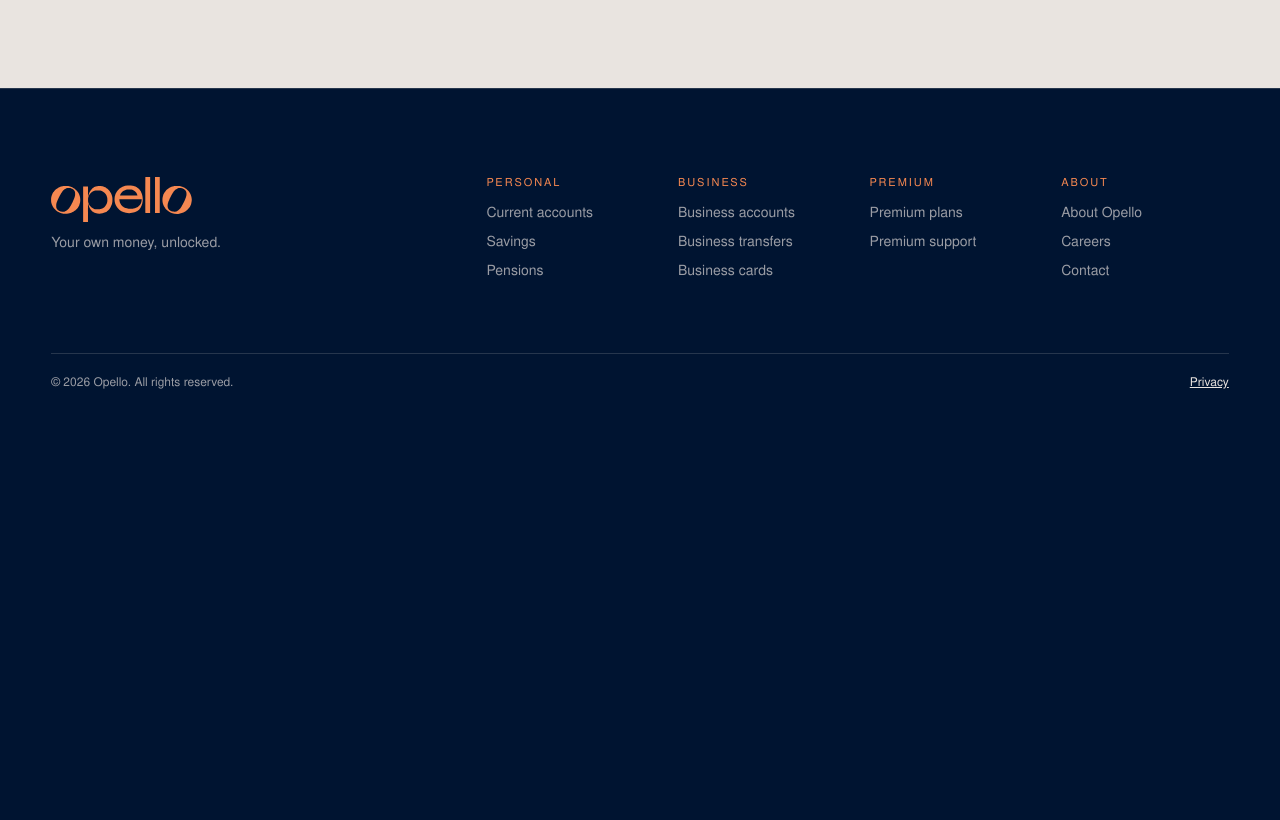
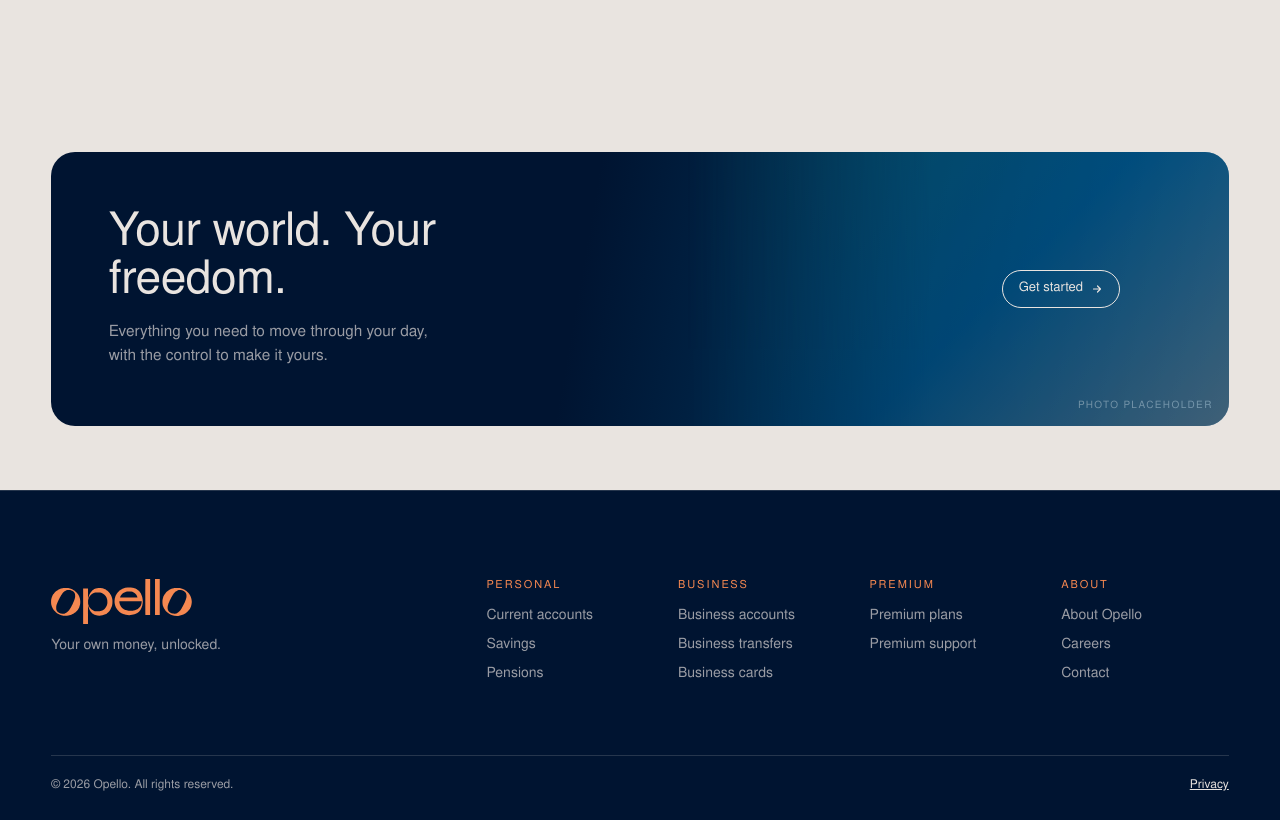
Before and after one commit to opello-uk/website, a SvelteKit app: page /studio in a window 1280 px wide. Shown: the part 1938-2758 px from the top of the page. Before the commit the page ends 2356 px from the top, so only its background shows below. Built offline with nearby package versions, Linux system fonts and the light colour scheme.

Commit message:
Studio: navy banner 'Your world. Your freedom.' (placeholder copy and photo)
🪂 Generated with [Skydive](https://skydive.com)

```diff
--- /dev/null
+++ b/src/lib/studio/StudioBanner.svelte
@@ -0,0 +1,151 @@
+<script lang="ts">
+	// "Your world. Your freedom." navy banner. Copy is placeholder from the deck; confirm before launch.
+</script>
+
+<section class="banner" aria-labelledby="banner-title">
+	<div class="card">
+		<div class="art" role="img" aria-label="Placeholder photo">
+			<span class="ph-label">Photo placeholder</span>
+		</div>
+
+		<div class="copy">
+			<!-- Placeholder copy: confirm before launch -->
+			<h2 id="banner-title">Your world. Your freedom.</h2>
+			<p>
+				Everything you need to move through your day, with the control to make it yours.
+			</p>
+		</div>
+
+		<a class="cta" href="#banner-title">
+			<span>Get started</span>
+			<svg viewBox="0 0 24 24" width="12" height="12" aria-hidden="true" focusable="false">
+				<path
+					d="M5 12h13M13 6l6 6-6 6"
+					fill="none"
+					stroke="currentColor"
+					stroke-width="2.4"
+					stroke-linecap="round"
+					stroke-linejoin="round"
+				/>
+			</svg>
+		</a>
+	</div>
+</section>
+
+<style>
+	.banner {
+		background: var(--clay);
+		color: var(--deep);
+		padding: clamp(40px, 5vw, 72px) clamp(20px, 4vw, 56px);
+	}
+
+	.card {
+		position: relative;
+		display: grid;
+		grid-template-columns: minmax(0, 1.1fr) minmax(0, 1fr) auto;
+		align-items: center;
+		gap: clamp(24px, 4vw, 64px);
+		max-width: 1280px;
+		margin: 0 auto;
+		padding: clamp(32px, 4.5vw, 64px);
+		border-radius: 24px;
+		overflow: hidden;
+		background: linear-gradient(100deg, var(--deep) 0%, var(--deep) 45%, var(--mid) 100%);
+		color: var(--clay);
+	}
+
+	/* Placeholder ground for the photo, sits behind the copy on the right. */
+	.art {
+		position: absolute;
+		inset: 0 0 0 auto;
+		width: 46%;
+		background: linear-gradient(135deg, var(--teal) 0%, var(--mid) 55%, var(--peach) 150%);
+		opacity: 0.55;
+		mask-image: linear-gradient(90deg, transparent 0%, #000 45%);
+		-webkit-mask-image: linear-gradient(90deg, transparent 0%, #000 45%);
+	}
+	.ph-label {
+		position: absolute;
+		right: 16px;
+		bottom: 14px;
+		font-size: 10px;
+		letter-spacing: 0.14em;
+		text-transform: uppercase;
+		color: var(--clay);
+		opacity: 0.85;
+	}
+
+	.copy {
+		position: relative;
+		z-index: 1;
+	}
+	h2 {
+		margin: 0 0 14px;
+		font-weight: 400;
+		font-size: clamp(30px, 3.6vw, 52px);
+		line-height: 1.06;
+		letter-spacing: -0.01em;
+	}
+	.copy p {
+		margin: 0;
+		max-width: 40ch;
+		font-size: clamp(15px, 1.2vw, 17px);
+		line-height: 1.55;
+		color: var(--muted);
+	}
+
+	.cta {
+		position: relative;
+		z-index: 1;
+		justify-self: end;
+		display: inline-flex;
+		align-items: center;
+		gap: 8px;
+		padding: 10px 16px;
+		border-radius: 999px;
+		border: 1px solid var(--clay);
+		color: var(--clay);
+		font-size: 13px;
+		text-decoration: none;
+		white-space: nowrap;
+		transition:
+			background-color 220ms var(--ease),
+			color 220ms var(--ease);
+	}
+	.cta:hover {
+		background: var(--clay);
+		color: var(--deep);
+	}
+	.cta:focus-visible {
+		outline: 2px solid var(--peach);
+		outline-offset: 3px;
+	}
+	.cta svg {
+		transition: transform 220ms var(--ease);
+	}
+	.cta:hover svg {
+		transform: translateX(2px);
+	}
+
+	@media (max-width: 800px) {
+		.card {
+			grid-template-columns: 1fr;
+		}
+		.cta {
+			justify-self: start;
+		}
+		.art {
+			width: 100%;
+			opacity: 0.35;
+			mask-image: none;
+			-webkit-mask-image: none;
+		}
+	}
+
+	@media (prefers-reduced-motion: reduce) {
+		.cta,
+		.cta svg {
+			transition: none;
+		}
+	}
+</style>
--- a/src/routes/studio/+page.svelte
+++ b/src/routes/studio/+page.svelte
@@ -4,6 +4,7 @@
 	import StudioHero from '#lib/studio/StudioHero.svelte';
 	import StudioProducts from '#lib/studio/StudioProducts.svelte';
 	import StudioSplit from '#lib/studio/StudioSplit.svelte';
+	import StudioBanner from '#lib/studio/StudioBanner.svelte';
 
 	const title = 'Opello studio (unlisted preview)';
 </script>
@@ -22,7 +23,8 @@
 		<StudioHero />
 		<StudioProducts />
 		<StudioSplit />
-		<!-- The navy banner and the rest land in the next steps. -->
+		<StudioBanner />
+		<!-- The more-control tiles and the rest land in the next steps. -->
 	</main>
 
 	<StudioFooter />
```
